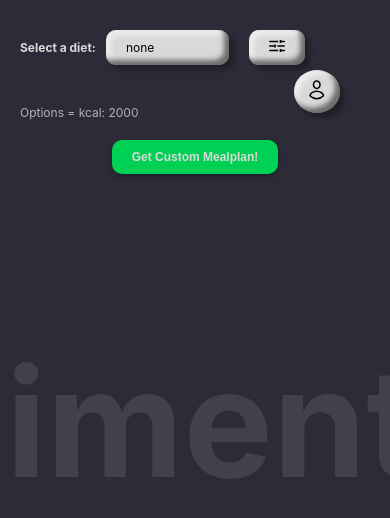
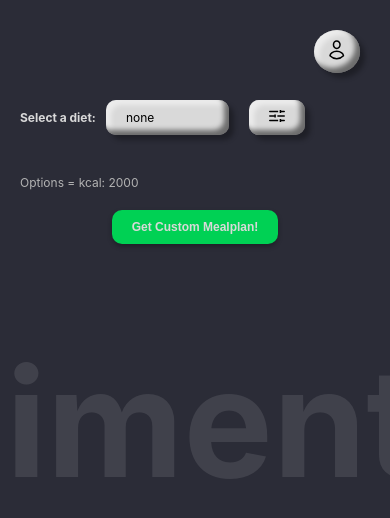
Before and after one commit to stanciuruben/alimento, a React (Vite) app in the folder client/: page / in a window 390 px wide. Shown: the top 518 px of the page. Built offline with nearby package versions, Linux system fonts and the light colour scheme.

Commit message:
fix: minor UI/UX bugs

```diff
--- a/client/src/App.css
+++ b/client/src/App.css
@@ -20,7 +20,7 @@
 #user__toggler {
 	background-color: var(--white);
 	display: block;
-	position: absolute;
+	position: fixed;
 	top: 7rem;
 	right: 5rem;
 	padding: 1rem 1.5rem;
@@ -269,6 +269,13 @@
 	background-color: var(--lightgray);
 }
 
+@media screen and (max-width: 800px) {
+	#user__toggler {
+		top: 3rem;
+		right: 3rem;
+	}
+}
+
 @media screen and (max-width: 700px) {
 	.btn--1,
 	.cta--1 {
--- a/client/src/components/MoreOptions/MoreOptions.tsx
+++ b/client/src/components/MoreOptions/MoreOptions.tsx
@@ -123,6 +123,7 @@ const MoreOptions: FC<Props> = ({
                             </span>
                             <input
                                 type="text"
+                                inputMode='numeric'
                                 name="protein"
                                 id="protein"
                                 className="form_input--number"
@@ -144,6 +145,7 @@ const MoreOptions: FC<Props> = ({
                             </span>
                             <input
                                 type="text"
+                                inputMode='numeric'
                                 name="carbs"
                                 id="carbs"
                                 className="form_input--number"
@@ -165,6 +167,7 @@ const MoreOptions: FC<Props> = ({
                             </span>
                             <input
                                 type="text"
+                                inputMode='numeric'
                                 name="fat"
                                 id="fat"
                                 className="form_input--number"
@@ -192,6 +195,7 @@ const MoreOptions: FC<Props> = ({
                         </span>
                         <input
                             type="text"
+                            inputMode='numeric'
                             name="kcal"
                             id="kcal"
                             value={kcal}
--- a/client/src/components/UserInputs/UserInputs.css
+++ b/client/src/components/UserInputs/UserInputs.css
@@ -264,11 +264,16 @@
 	color: var(--lightgray);
 }
 
+@media screen and (max-width: 800px) {
+	.form {
+		top: 10rem;
+	}
+}
+
 @media screen and (max-width: 700px) {
 	.form {
 		width: 100%;
 		padding: 0 2rem;
-		top: 3rem;
 	}
 
 	.form__more_options__row {
--- a/client/src/components/UserProfile/UserProfile.css
+++ b/client/src/components/UserProfile/UserProfile.css
@@ -1,12 +1,12 @@
 .user {
 	display: block;
-	position: absolute;
+	position: fixed;
 	top: 6rem;
 	right: 4rem;
 	border-radius: 2rem;
 	width: 20rem;
 	height: 15rem;
-	background-color: var(--black-3);
+	background-color: var(--black-8);
 }
 
 .user__name {
@@ -58,3 +58,10 @@
 		-0.5rem -0.5rem 0.5rem var(--white-5) inset;
 	background-color: var(--lightgray);
 }
+
+@media screen and (max-width: 800px) {
+	.user {
+		top: 2rem;
+		right: 2rem;
+	}
+}
```
Also changed, not shown: 1 other file (tests, documents, lock files or other folders).
